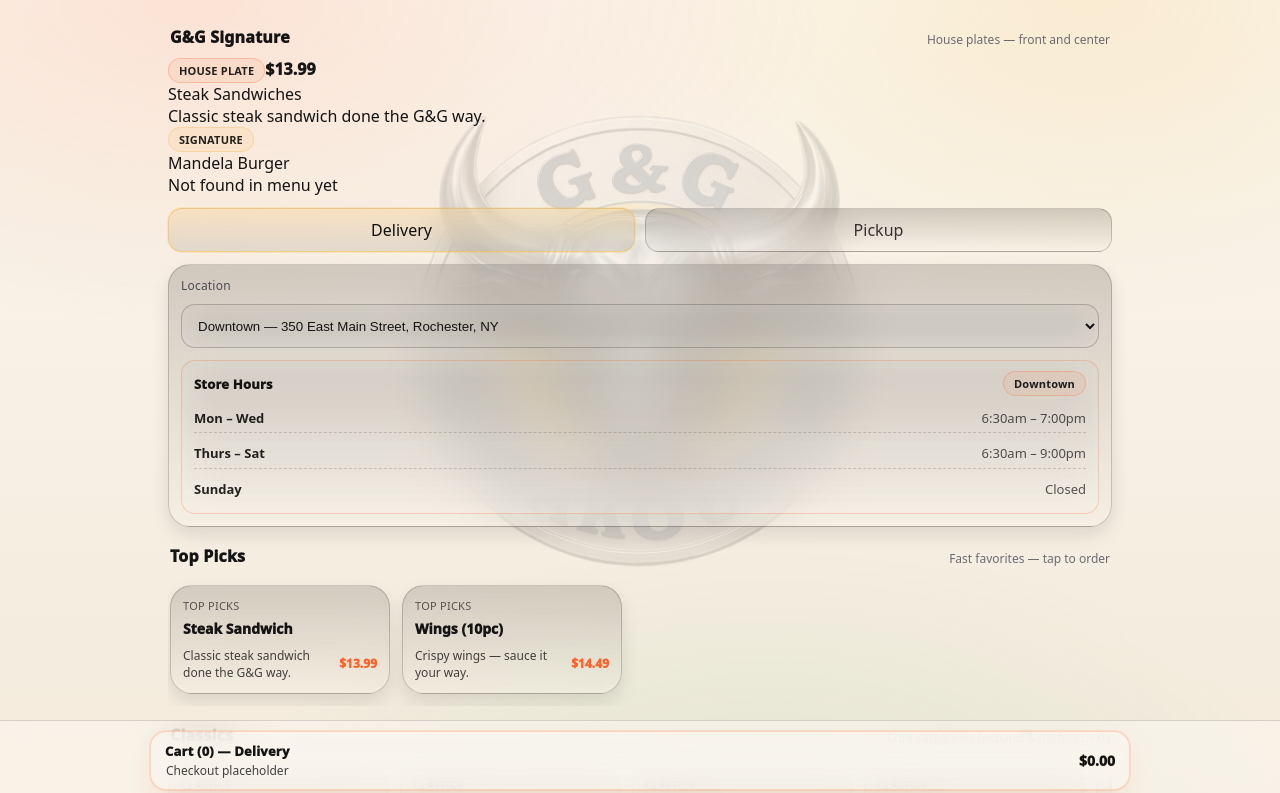
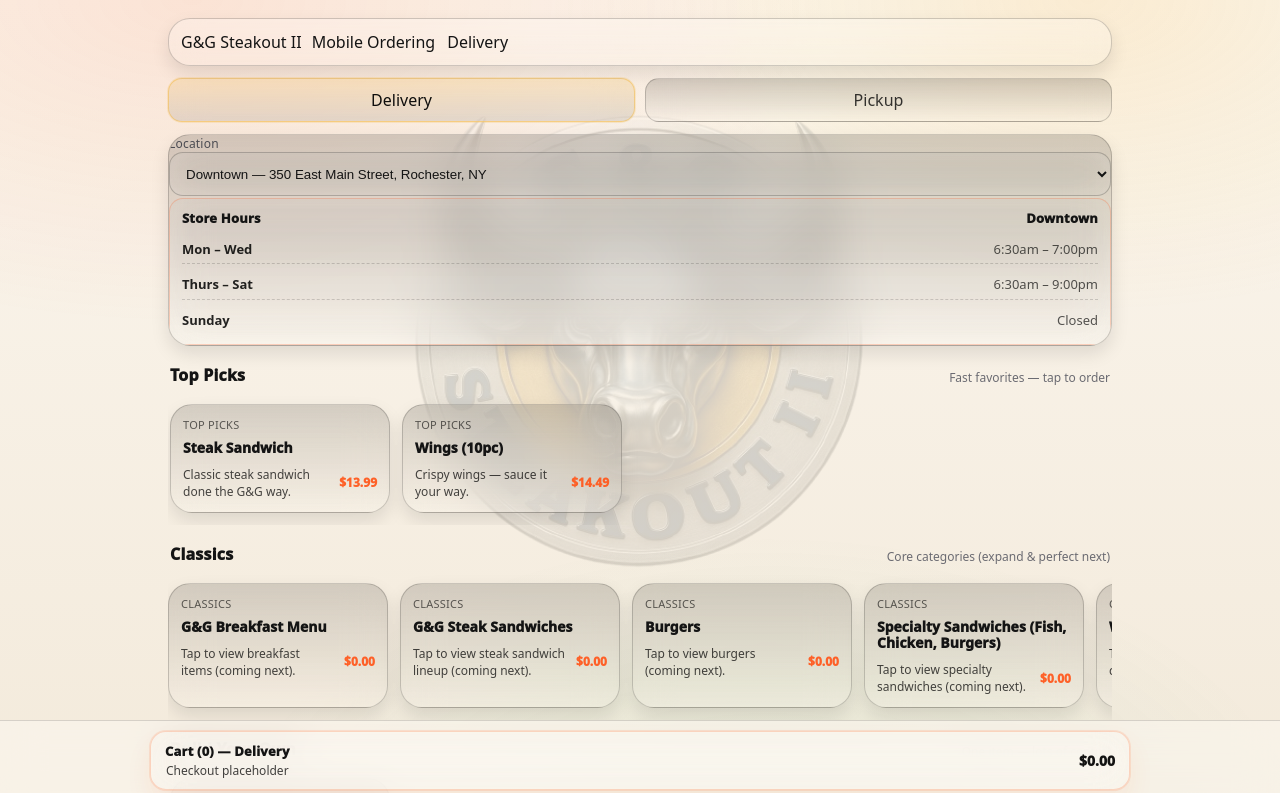
Before and after one commit to FlavorStream-Buffet/gg-steakout-ii-app, a React (Vite) app: page / in a window 1280 px wide. Shown: the top 793 px of the page. Built offline with nearby package versions, Linux system fonts and the light colour scheme.

Commit message:
Update App.jsx

```diff
--- a/src/App.jsx
+++ b/src/App.jsx
@@ -3,78 +3,25 @@
 
 function money(n) {
   const v = Number(n || 0);
-  return "$" + v.toFixed(2);
-}
-
-function normalizeMenu(menu) {
-  if (!menu) return [];
-  if (Array.isArray(menu)) return menu;
-  if (Array.isArray(menu.sections)) return menu.sections;
-  if (Array.isArray(menu.categories)) return menu.categories;
-  return [];
-}
-
-function getHoursLines(location) {
-  const hrs = (location && location.hours) || [];
-  return hrs.map((h) => ({
-    left: h.days || h.day || "",
-    right: h.hours || h.time || "",
-    key: (h.days || h.day || "") + "|" + (h.hours || h.time || ""),
-  }));
-}
-
-function findItemByNameLike(sections, needle) {
-  const n = String(needle || "").toLowerCase().trim();
-  if (!n) return null;
-  for (const sec of sections || []) {
-    for (const item of sec.items || []) {
-      const name = String(item?.name || "").toLowerCase();
-      if (name.includes(n)) return item;
-    }
-  }
-  return null;
-}
-
-function findItemById(sections, id) {
-  for (const sec of sections || []) {
-    for (const item of sec.items || []) {
-      if (item?.id === id) return item;
-    }
-  }
-  return null;
+  return `$${v.toFixed(2)}`;
 }
 
 export default function App() {
-  const [fulfillment, setFulfillment] = useState("delivery");
-  const [locationId, setLocationId] = useState(LOCATIONS[0]?.id || "loc-1");
+  const [fulfillment, setFulfillment] = useState("delivery"); // delivery | pickup
+  const [locationId, setLocationId] = useState(LOCATIONS?.[0]?.id || "loc-1");
 
   const [activeItem, setActiveItem] = useState(null);
-  const [mode, setMode] = useState("original");
+  const [mode, setMode] = useState("original"); // original | customize
 
   const [cartCount, setCartCount] = useState(0);
   const [cartTotal, setCartTotal] = useState(0);
 
   const location = useMemo(() => {
-    return LOCATIONS.find((l) => l.id === locationId) || LOCATIONS[0];
+    return (LOCATIONS || []).find((l) => l.id === locationId) || (LOCATIONS || [])[0];
   }, [locationId]);
 
-  const hoursLines = useMemo(() => getHoursLines(location), [location]);
-
-  const menuForLoc = useMemo(() => getMenuForLocationId(locationId), [locationId]);
-  const sections = useMemo(() => normalizeMenu(menuForLoc), [menuForLoc]);
-
-  const featuredSteak =
-    findItemById(sections, "steak-sandwich") || findItemByNameLike(sections, "steak sandwich");
-  const featuredMandela = findItemByNameLike(sections, "mandela burger");
-
-  const headerBadge = fulfillment === "delivery" ? "Delivery" : "Pickup";
-
-  function openItem(item) {
-    if (!item) return;
-    setActiveItem(item);
-    setMode("original");
-    window.scrollTo({ top: 0, behavior: "smooth" });
-  }
+  const menu = useMemo(() => getMenuForLocationId(locationId), [locationId]);
+  const sections = useMemo(() => menu?.sections || [], [menu]);
 
   function addToCart(item) {
     const price = Number(item?.price || 0);
@@ -86,80 +33,19 @@
 
   return (
     <div className="container">
-      {/* FIXED HERO BANNER (logo is the background) */}
-      <div className="heroBanner">
-        <div className="heroTopRow">
-          <span className="badge mustard">{headerBadge}</span>
+      {/* Header (NO in-page logo image — logo is background only) */}
+      <div className="header">
+        <div className="brand">
+          <div className="brandName">G&amp;G Steakout II</div>
+          <div className="brandTag">Mobile Ordering</div>
         </div>
 
-        <div className="heroLogoWrap">
-          <img className="heroLogo" src="/logo.png" alt="G&G Steakout II" />
-        </div>
-
-        <div className="heroSeam" />
-      </div>
-
-      {/* Featured “Metal Plates” */}
-      <div style={{ marginTop: 4 }}>
-        <div className="sectionTitle" style={{ marginTop: 8 }}>
-          <h2>G&amp;G Signature</h2>
-          <div className="sub">House plates — front and center</div>
-        </div>
-
-        <div className="featureGrid">
-          <div
-            className="metalPlate"
-            onClick={() => openItem(featuredSteak)}
-            style={{ cursor: featuredSteak ? "pointer" : "default" }}
-            role="button"
-            tabIndex={0}
-            onKeyDown={(e) => e.key === "Enter" && openItem(featuredSteak)}
-          >
-            <div className="platePad">
-              <div className="plateTop">
-                <span className="badge ember">HOUSE PLATE</span>
-                <span style={{ fontWeight: 1000, color: "rgba(0,0,0,.90)" }}>
-                  {featuredSteak ? money(featuredSteak.price) : ""}
-                </span>
-              </div>
-              <div className="plateTitle">Steak Sandwiches</div>
-              <div className="plateDesc">
-                {featuredSteak
-                  ? featuredSteak.description || featuredSteak.desc || "Tap to order"
-                  : "Not found in menu yet"}
-              </div>
-            </div>
-            <div className="plateEdge" />
-          </div>
-
-          <div
-            className="metalPlate"
-            onClick={() => openItem(featuredMandela)}
-            style={{ cursor: featuredMandela ? "pointer" : "default" }}
-            role="button"
-            tabIndex={0}
-            onKeyDown={(e) => e.key === "Enter" && openItem(featuredMandela)}
-          >
-            <div className="platePad">
-              <div className="plateTop">
-                <span className="badge mustard">SIGNATURE</span>
-                <span style={{ fontWeight: 1000, color: "rgba(0,0,0,.90)" }}>
-                  {featuredMandela ? money(featuredMandela.price) : ""}
-                </span>
-              </div>
-              <div className="plateTitle">Mandela Burger</div>
-              <div className="plateDesc">
-                {featuredMandela
-                  ? featuredMandela.description || featuredMandela.desc || "Tap to order"
-                  : "Not found in menu yet"}
-              </div>
-            </div>
-            <div className="plateEdge" />
-          </div>
+        <div className="headerRight">
+          <span className="headerMode">{fulfillment === "delivery" ? "Delivery" : "Pickup"}</span>
         </div>
       </div>
 
-      {/* Fulfillment toggle */}
+      {/* Fulfillment toggle (restored & visible) */}
       <div className="toggleRow">
         <button
           className={`toggle ${fulfillment === "delivery" ? "active" : ""}`}
@@ -177,12 +63,11 @@
 
       {/* Location + Hours */}
       <div className="locationBlock">
-        <div className="locationInner">
         <div className="locationLabel">Location</div>
 
         <div className="locationRow">
           <select value={locationId} onChange={(e) => setLocationId(e.target.value)}>
-              {LOCATIONS.map((l) => (
+            {(LOCATIONS || []).map((l) => (
               <option key={l.id} value={l.id}>
                 {l.name}
               </option>
@@ -190,34 +75,31 @@
           </select>
         </div>
 
+        {location?.hours?.length ? (
           <div className="storeHours">
             <div className="hoursTitle">
               <span>Store Hours</span>
-              <span className="badge ember">Downtown</span>
+              <span className="hoursBadge">Downtown</span>
             </div>
 
             <div className="hoursLines">
-              {hoursLines.map((h) => (
-                <div className="line" key={h.key}>
-                  <span className="day">{h.left}</span>
-                  <span className="time">{h.right}</span>
+              {location.hours.map((h) => (
+                <div className="line" key={h.days || h.day}>
+                  <span className="day">{h.days || h.day}</span>
+                  <span className="time">{h.hours || h.time}</span>
                 </div>
               ))}
             </div>
           </div>
-        </div>
+        ) : null}
       </div>
 
       {/* Menu Sections */}
-      {sections.map((section) => {
-        const sectionTitle = section.title || section.name || "Menu";
-        const sectionNote = section.note || "";
-
-        return (
-          <div key={section.id || sectionTitle}>
+      {sections.map((section) => (
+        <div key={section.id || section.title}>
           <div className="sectionTitle">
-              <h2>{sectionTitle}</h2>
-              <div className="sub">{sectionNote ? sectionNote : "Tap an item to customize"}</div>
+            <h2>{section.title}</h2>
+            <div className="sub">{section.note || "Tap an item to customize"}</div>
           </div>
 
           <div className="rowScroller">
@@ -231,10 +113,10 @@
                 }}
               >
                 <div className="cardInner">
-                    <div className="kicker">{sectionTitle}</div>
+                  <div className="kicker">{section.title}</div>
                   <div className="title">{item.name}</div>
                   <div className="meta">
-                      <span className="muted">{item.description || item.desc || ""}</span>
+                    <span className="desc">{item.description || item.desc || ""}</span>
                     <span className="accent">{money(item.price)}</span>
                   </div>
                 </div>
@@ -242,15 +124,16 @@
             ))}
           </div>
         </div>
-        );
-      })}
+      ))}
 
       {/* Bottom Cart */}
       <div className="bottomBar">
         <div className="inner">
           <button className="cartPill" onClick={() => alert("Checkout coming soon.")}>
             <div className="left">
-              <div className="label">Cart ({cartCount}) — {headerBadge}</div>
+              <div className="label">
+                Cart ({cartCount}) — {fulfillment === "delivery" ? "Delivery" : "Pickup"}
+              </div>
               <div className="sub">Checkout placeholder</div>
             </div>
             <div className="total">{money(cartTotal)}</div>
@@ -290,9 +173,38 @@
 
               {mode === "customize" ? (
                 <div className="optionGroup">
-                  <div className="notice">
-                    Options wiring is next (your menu.js already has the groups). We’re keeping this
-                    stable while we polish visuals.
+                  <div className="groupTitle">
+                    Options <span className="hint">Demo controls</span>
+                  </div>
+
+                  <div className="optionRow">
+                    <div className="choice">
+                      <div className="name">Extra Sauce</div>
+                      <div className="right">
+                        <span className="muted2">+ $0.50</span>
+                        <input type="checkbox" />
+                      </div>
+                    </div>
+
+                    <div className="choice">
+                      <div className="name">Add Cheese</div>
+                      <div className="right">
+                        <span className="muted2">+ $0.75</span>
+                        <input type="checkbox" />
+                      </div>
+                    </div>
+
+                    <div className="choice">
+                      <div className="name">Spice Level</div>
+                      <div className="right">
+                        <label className="muted2">
+                          Mild <input type="radio" name="spice" defaultChecked />
+                        </label>
+                        <label className="muted2">
+                          Hot <input type="radio" name="spice" />
+                        </label>
+                      </div>
+                    </div>
                   </div>
                 </div>
               ) : (
```
Lines whose indentation alone changed are shown as unchanged.
